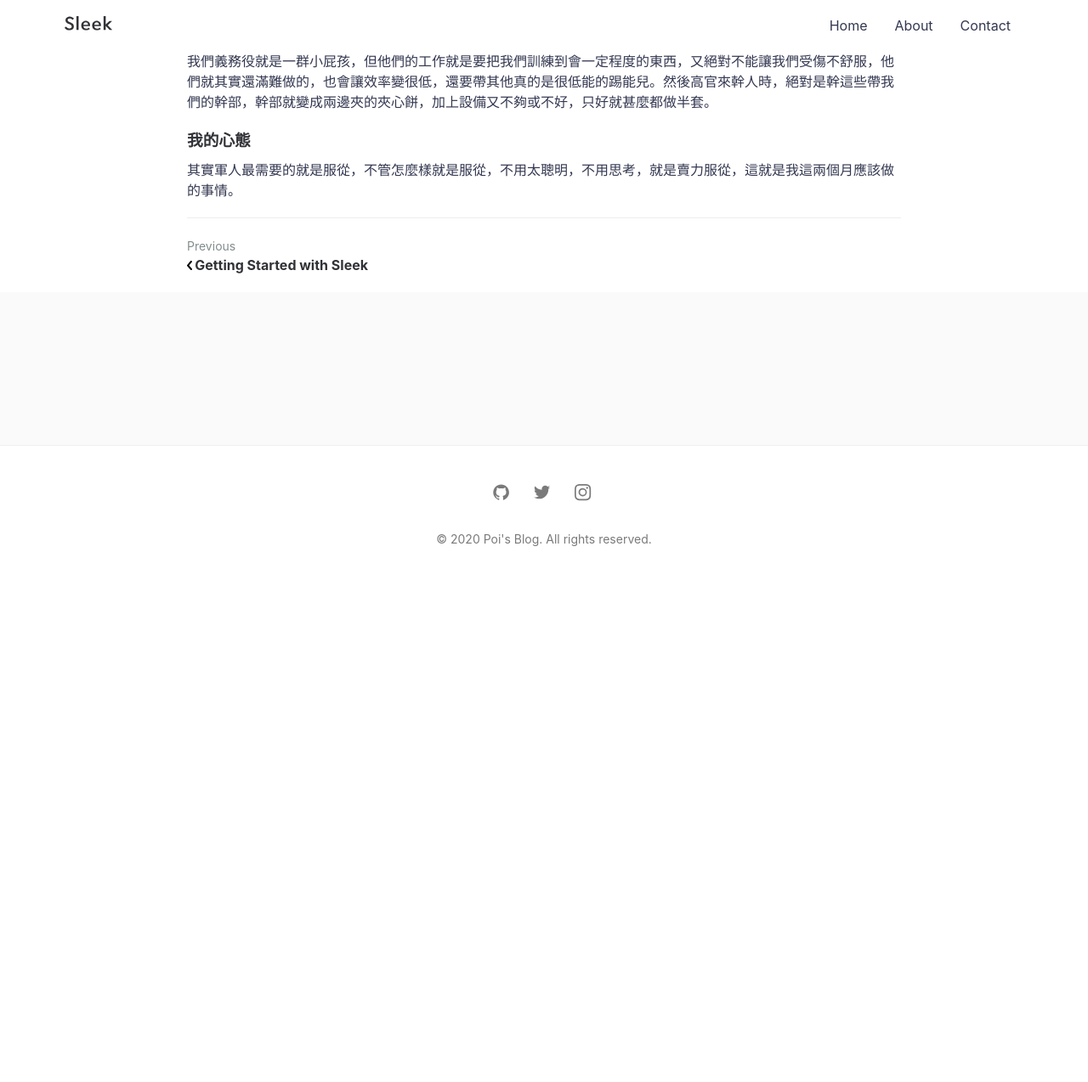
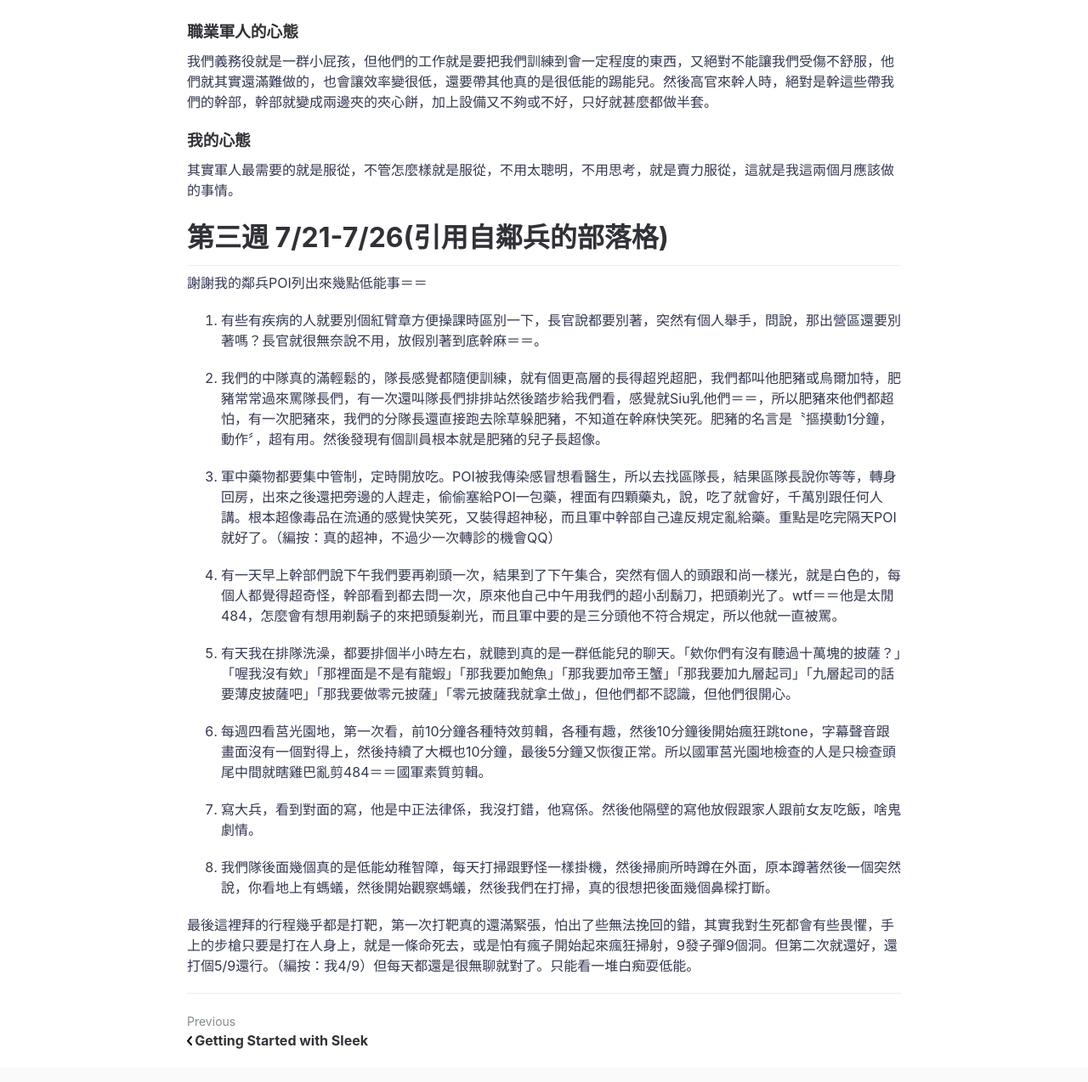
Before and after one commit to poi0905/blog, a Jekyll site: the page built from _posts/2020-07-02-military-life.md, in a window 1280 px wide and 1400 px high, scrolled down 2355 px. Shown: the top 1274 px of the window at 85% size. Built offline with Jekyll 4.4.1, drawn with Linux system fonts in a browser that asks for light colours; a script that is not in the unit is left out; comment, search, counter and statistics services are not loaded; before the commit the page ends 3045 px from its top, so only the background shows below that; some of the changed text lies outside the part shown.

Commit message:
2020/7/2

```diff
--- a/_posts/2020-07-02-military-life.md
+++ b/_posts/2020-07-02-military-life.md
@@ -15,7 +15,7 @@ mathjax: true
 
 由於我在第四週才開始動工此篇軍中生活的紀錄，故前三週的文字將引用鄰兵75哥部落格之文章，畢竟看法相同，那就不必多打一次了吧？
 
-# 第一週、第二週 7/11-7/20
+# 第一週、第二週 7/11-7/20(引用自鄰兵的部落格)
 
 ***
 
@@ -81,3 +81,27 @@ ___
 ### 我的心態
 
 其實軍人最需要的就是服從，不管怎麼樣就是服從，不用太聰明，不用思考，就是賣力服從，這就是我這兩個月應該做的事情。
+
+# 第三週 7/21-7/26(引用自鄰兵的部落格)
+
+***
+
+謝謝我的鄰兵POI列出來幾點低能事＝＝
+
+1.	有些有疾病的人就要別個紅臂章方便操課時區別一下，長官說都要別著，突然有個人舉手，問說，那出營區還要別著嗎？長官就很無奈說不用，放假別著到底幹麻＝＝。
+
+2.	我們的中隊真的滿輕鬆的，隊長感覺都隨便訓練，就有個更高層的長得超兇超肥，我們都叫他肥豬或烏爾加特，肥豬常常過來罵隊長們，有一次還叫隊長們排排站然後踏步給我們看，感覺就Siu乳他們＝＝，所以肥豬來他們都超怕，有一次肥豬來，我們的分隊長還直接跑去除草躲肥豬，不知道在幹麻快笑死。肥豬的名言是〝摳摸動1分鐘，動作〞，超有用。然後發現有個訓員根本就是肥豬的兒子長超像。
+
+3.	軍中藥物都要集中管制，定時開放吃。POI被我傳染感冒想看醫生，所以去找區隊長，結果區隊長說你等等，轉身回房，出來之後還把旁邊的人趕走，偷偷塞給POI一包藥，裡面有四顆藥丸，說，吃了就會好，千萬別跟任何人講。根本超像毒品在流通的感覺快笑死，又裝得超神秘，而且軍中幹部自己違反規定亂給藥。重點是吃完隔天POI就好了。（編按：真的超神，不過少一次轉診的機會QQ）
+
+4.	有一天早上幹部們說下午我們要再剃頭一次，結果到了下午集合，突然有個人的頭跟和尚一樣光，就是白色的，每個人都覺得超奇怪，幹部看到都去問一次，原來他自己中午用我們的超小刮鬍刀，把頭剃光了。wtf＝＝他是太閒484，怎麼會有想用剃鬍子的來把頭髮剃光，而且軍中要的是三分頭他不符合規定，所以他就一直被罵。
+
+5.	有天我在排隊洗澡，都要排個半小時左右，就聽到真的是一群低能兒的聊天。「欸你們有沒有聽過十萬塊的披薩？」「喔我沒有欸」「那裡面是不是有龍蝦」「那我要加鮑魚」「那我要加帝王蟹」「那我要加九層起司」「九層起司的話要薄皮披薩吧」「那我要做零元披薩」「零元披薩我就拿土做」，但他們都不認識，但他們很開心。
+
+6.	每週四看莒光園地，第一次看，前10分鐘各種特效剪輯，各種有趣，然後10分鐘後開始瘋狂跳tone，字幕聲音跟畫面沒有一個對得上，然後持續了大概也10分鐘，最後5分鐘又恢復正常。所以國軍莒光園地檢查的人是只檢查頭尾中間就瞎雞巴亂剪484＝＝國軍素質剪輯。
+
+7.	寫大兵，看到對面的寫，他是中正法律係，我沒打錯，他寫係。然後他隔壁的寫他放假跟家人跟前女友吃飯，啥鬼劇情。
+
+8.	我們隊後面幾個真的是低能幼稚智障，每天打掃跟野怪一樣掛機，然後掃廁所時蹲在外面，原本蹲著然後一個突然說，你看地上有螞蟻，然後開始觀察螞蟻，然後我們在打掃，真的很想把後面幾個鼻樑打斷。
+
+最後這裡拜的行程幾乎都是打靶，第一次打靶真的還滿緊張，怕出了些無法挽回的錯，其實我對生死都會有些畏懼，手上的步槍只要是打在人身上，就是一條命死去，或是怕有瘋子開始起來瘋狂掃射，9發子彈9個洞。但第二次就還好，還打個5/9還行。（編按：我4/9）但每天都還是很無聊就對了。只能看一堆白痴耍低能。
```
